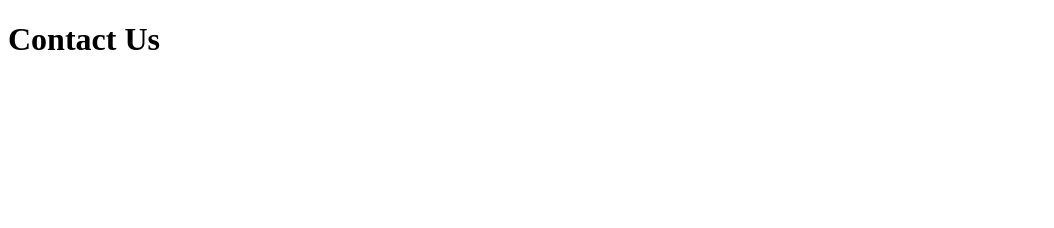
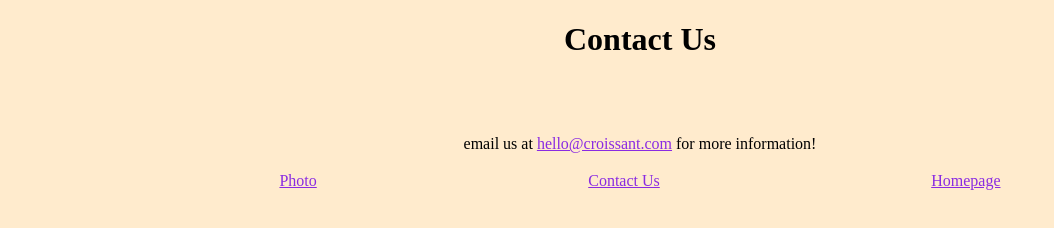
Before and after one commit to MCpracticesforskills/croissant, a plain HTML site: page contact.html in a window 1280 px wide. Shown: the whole page, without its empty margins (0-1054 px from the left). Drawn offline with Linux system fonts and the light colour scheme.

Commit message:
Added more styling
Added a few links to homepage, to contact, and to photo. Also changed background color to almond.

```diff
--- a/contact.html
+++ b/contact.html
@@ -9,5 +9,23 @@
   <link rel="stylesheet" href="/css/style.css" />
   <body>
     <h1>Contact Us</h1>
+    <br />
+    <br />
+    <p>
+      email us at
+      <a href="mailto:hello@croissant.com">hello@croissant.com</a> for more
+      information!
+    </p>
+    <div class="links">
+      <div>
+        <a href="/photo.html">Photo</a>
+      </div>
+      <div>
+        <a href="/contact.html">Contact Us</a>
+      </div>
+      <div>
+        <a href="/">Homepage</a>
+      </div>
+    </div>
   </body>
 </html>
--- a/css/style.css
+++ b/css/style.css
@@ -1,4 +1,22 @@
+body {
+  background-color: blanchedalmond;
+}
 .links {
   display: flex;
   justify-content: space-evenly;
 }
+img {
+  display: block;
+  margin: 0 auto;
+  padding: 10px;
+}
+h1 {
+  text-align: center;
+}
+a {
+  color: blueviolet;
+}
+p {
+  text-align: center;
+  line-height: 1.5;
+}
```
Also changed, not shown: photo.html (+14 -0 lines), imagez/cc.jpeg (added), 1 other file.
